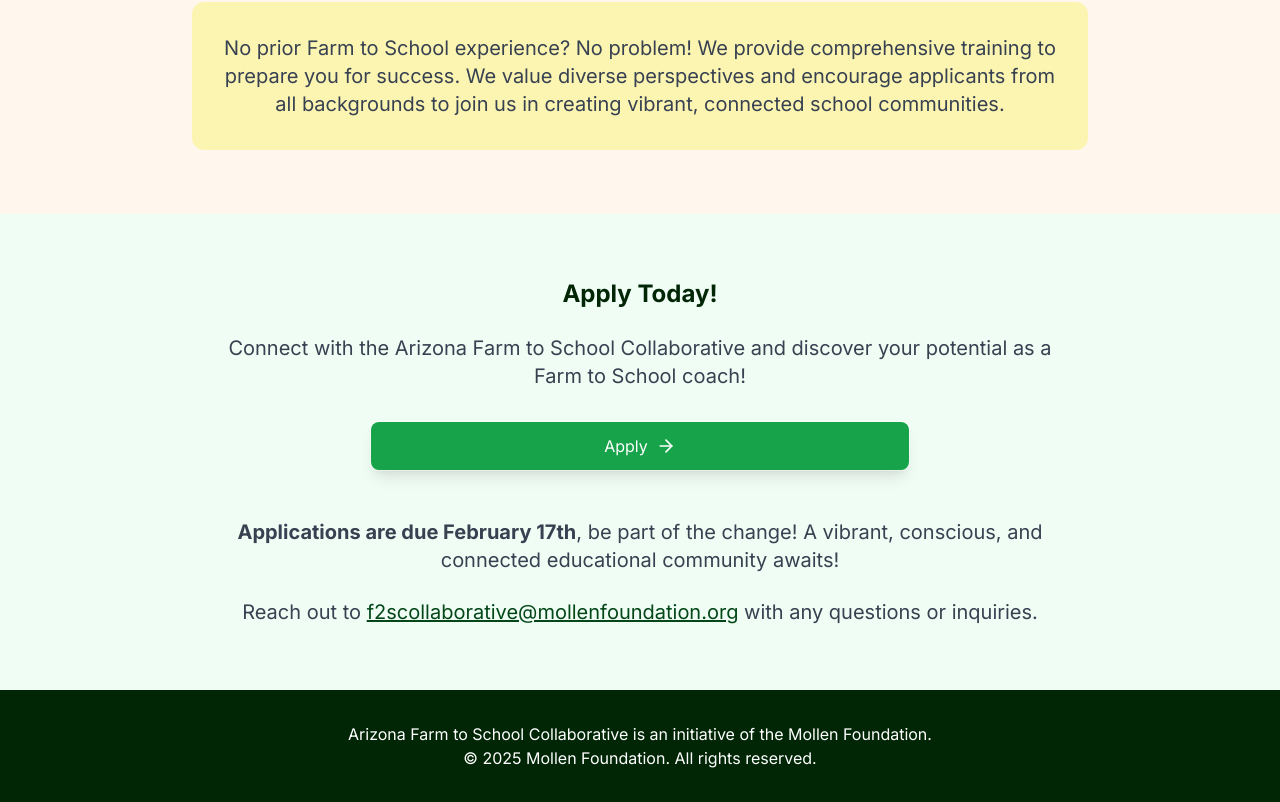
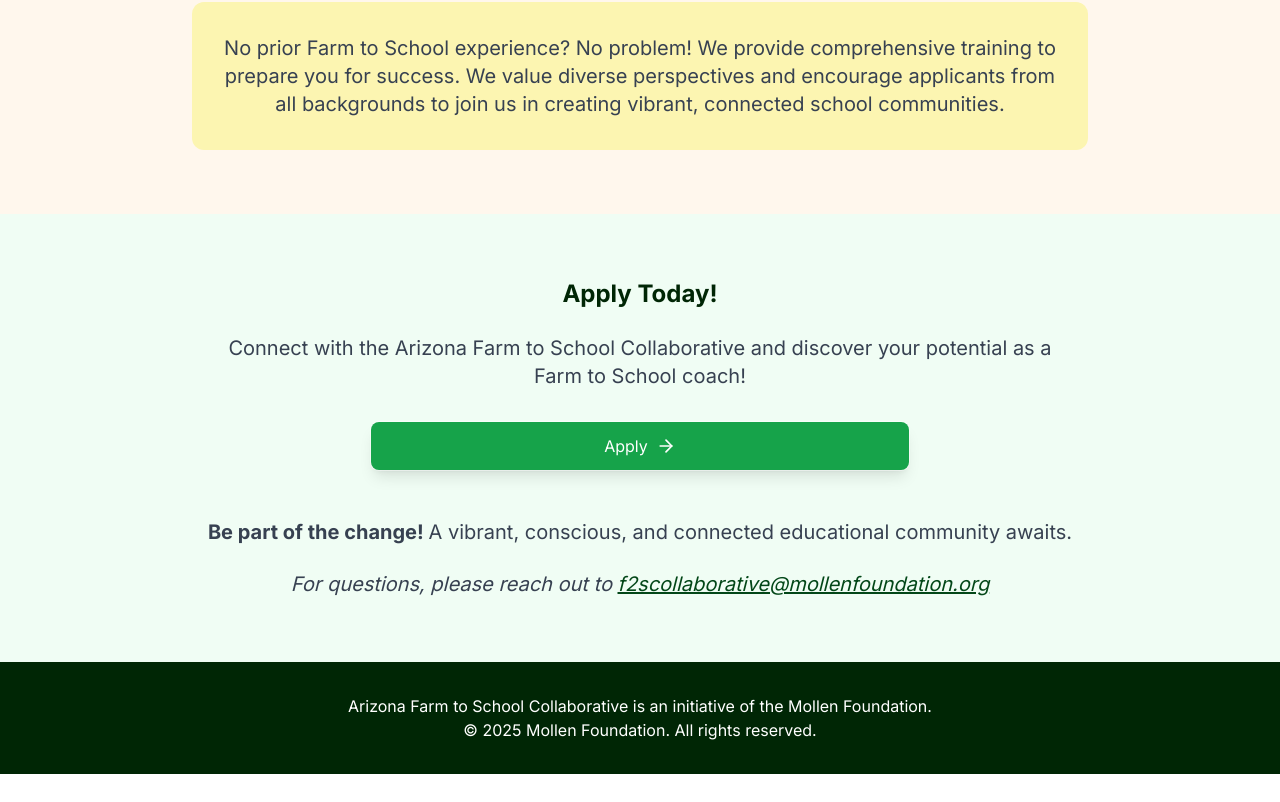
Before and after one commit to hglenn2k/F2S-Collab-Frontend, a Next.js app: page /coach in a window 1280 px wide. Shown: the part 3550-4352 px from the top of the page. After the commit the page ends 4324 px from the top, so only its background shows below. Built offline with nearby package versions, Linux system fonts and the light colour scheme.

Commit message:
remove deadline from coach page CTA

```diff
--- a/src/components/coach/CallToAction.tsx
+++ b/src/components/coach/CallToAction.tsx
@@ -28,18 +28,17 @@
           </div>
           <div className="space-y-6 pt-4">
             <p className="text-xl text-gray-700">
-              <span className="font-bold">Applications are due February 17th</span>, be part of the change!
-              A vibrant, conscious, and connected educational community awaits!
+              <span className="font-bold">Be part of the change! </span>
+              A vibrant, conscious, and connected educational community awaits.
             </p>
-            <p className="text-xl text-gray-700">
-              Reach out to{' '}
+            <p className="text-xl italic text-gray-700">
+              For questions, please reach out to{' '}
               <a
                 href="mailto:f2scollaborative@mollenfoundation.org"
-                className="text-green-700 hover:text-green-800 underline"
+                className="text-green-700 italic hover:text-green-800 underline"
               >
                 f2scollaborative@mollenfoundation.org
               </a>
-              {' '}with any questions or inquiries.
             </p>
           </div>
         </div>
```
